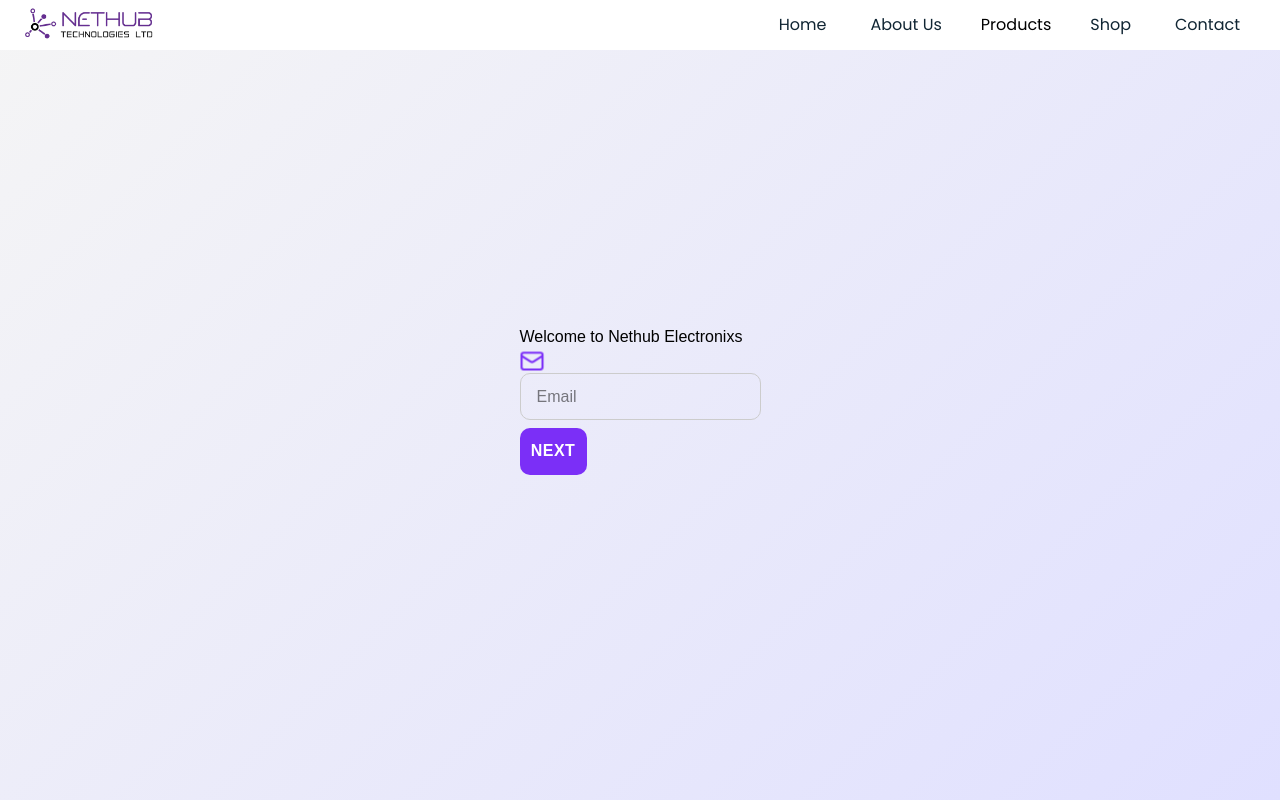
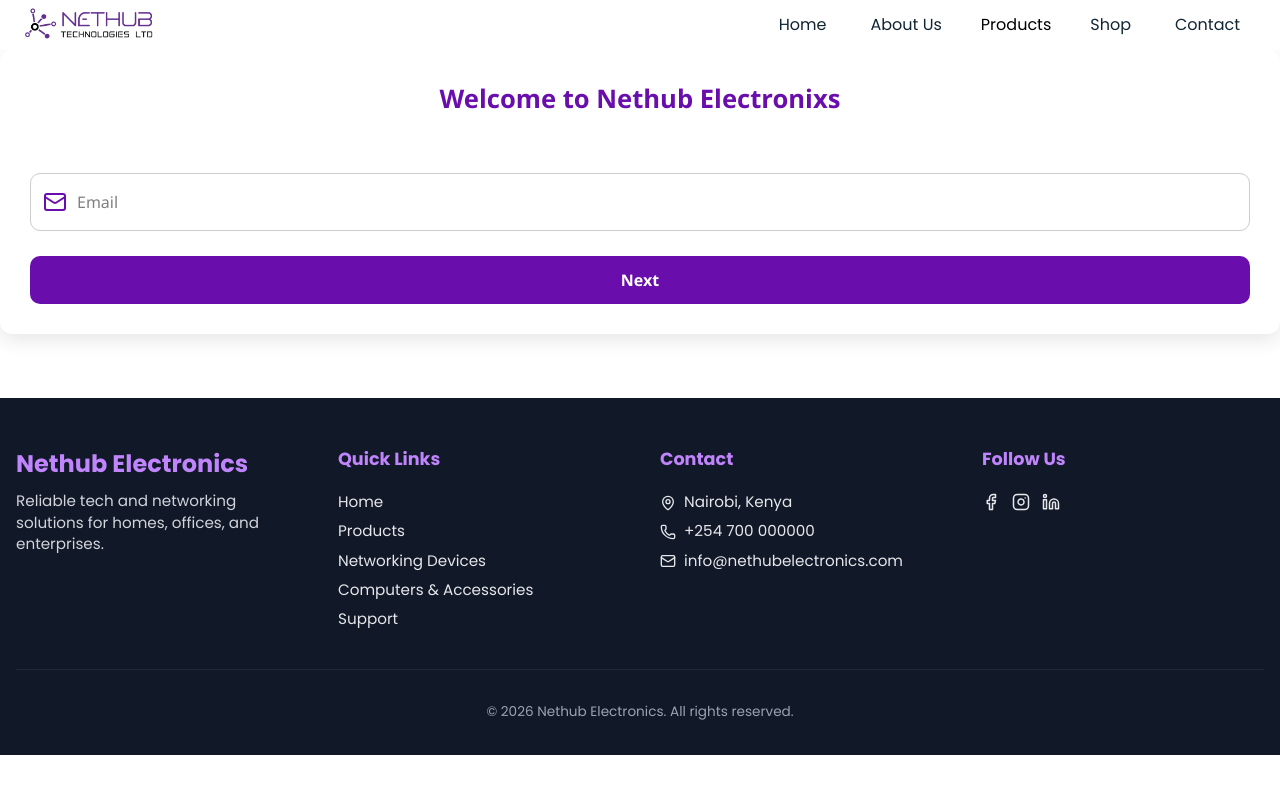
Before and after one commit to Emogy-reunion/nethub_frontend, a Next.js app: page /guest/login in a window 1280 px wide. Shown: the top 800 px of the page. Built offline with nearby package versions, Linux system fonts and the light colour scheme.

Commit message:
style: style the new login page

```diff
--- a/src/styles/login/TwoStepLogin.module.css
+++ b/src/styles/login/TwoStepLogin.module.css
@@ -1,166 +1,115 @@
 .container {
-  display: flex;
-  justify-content: center;
-  align-items: center;
-  height: 100vh;
   width: 100%;
-  background: linear-gradient(135deg, #f5f5f5, #e0e0ff);
-  font-family: 'Arial', sans-serif;
-  overflow: hidden;
+  margin: 50px auto;
+  padding: 30px;
+  border-radius: 12px;
+  box-shadow: 0 6px 20px rgba(0, 0, 0, 0.1);
+  background-color: #fff;
+  text-align: center;
+  font-family: 'Segoe UI', sans-serif;
 }
 
-/* ===== Card ===== */
-.card {
-  background: #fff;
-  padding: 3rem 2.5rem;
-  border-radius: 16px;
-  box-shadow: 0 25px 50px rgba(0, 0, 0, 0.2);
-  width: 500px;
-  position: relative;
-  overflow: hidden;
-  transition: all 0.5s ease;
+/* Main title */
+.title {
+  color: #6a0dad; /* Purple to match your logo */
+  margin-bottom: 30px;
+  font-size: 1.6rem;
+  font-weight: 600;
 }
 
-/* ===== Heading ===== */
-.heading {
-  text-align: center;
-  margin-bottom: 2rem;
-  color: #7B2FF7; /* Nethub purple */
-  font-weight: 700;
-  font-size: 1.6rem;
-  letter-spacing: 0.5px;
-  animation: fadeIn 1s ease;
+/* Form styling */
+.form {
+  display: flex;
+  flex-direction: column;
+  gap: 25px;
 }
 
-/* ===== Steps ===== */
-.step {
+/* Input group with icon */
+.inputGroup {
   display: flex;
-  flex-direction: column;
-  gap: 1rem;
-  position: absolute;
-  width: 100%;
-  top: 20px;
-  left: 0;
-  opacity: 0;
-  transform: translateX(100%);
-  transition: all 0.5s ease-in-out;
+  align-items: center;
+  border: 1px solid #ccc;
+  padding: 10px 12px;
+  border-radius: 10px;
+  transition: border 0.2s;
 }
 
-.step.active {
-  opacity: 1;
-  transform: translateX(0);
-  position: relative;
+.inputGroup:focus-within {
+  border-color: #6a0dad;
 }
 
-.step.inactive {
-  opacity: 0;
-  transform: translateX(-100%);
-  pointer-events: none;
+/* Icon inside input */
+.icon {
+  margin-right: 10px;
+  color: #6a0dad;
+  min-width: 20px;
 }
 
-/* ===== Labels & Icons ===== */
-.label {
-  font-weight: 500;
-  display: flex;
-  align-items: center;
-  gap: 0.5rem;
-  color: #333;
-  font-size: 0.95rem;
+/* Input fields */
+.input {
+  flex: 1;
+  border: none;
+  outline: none;
+  font-size: 1rem;
+  padding: 6px 0;
 }
 
-.icon {
-  color: #7B2FF7;
-  font-size: 1.3rem;
-  animation: iconPulse 1.5s infinite;
+/* Buttons container */
+.buttons {
+  display: flex;
+  justify-content: space-between;
+  gap: 10px;
 }
 
-/* ===== Inputs ===== */
-.input {
-  padding: 0.65rem 1rem;
+/* Primary button (Next / Login) */
+.button {
+  flex: 1;
+  padding: 12px 0;
+  border: none;
   border-radius: 10px;
-  border: 1px solid #ccc;
-  font-size: 1rem;
-  transition: all 0.3s ease;
-}
-
-.input:focus {
-  border-color: #7B2FF7;
-  box-shadow: 0 0 10px rgba(123, 47, 247, 0.3);
-  outline: none;
-}
-
-/* ===== Buttons ===== */
-.button {
-  padding: 0.7rem;
-  border-radius: 10px;
-  border: none;
-  background: #7B2FF7;
+  background-color: #6a0dad;
   color: #fff;
   font-weight: bold;
+  font-size: 1rem;
   cursor: pointer;
-  transition: all 0.3s ease;
-  text-transform: uppercase;
-  letter-spacing: 0.5px;
+  transition: background 0.2s;
 }
 
 .button:hover {
-  background: #5a1dc1;
-  transform: translateY(-2px);
-  box-shadow: 0 6px 15px rgba(123, 47, 247, 0.3);
+  background-color: #5809a0;
 }
 
-.buttonSecondary {
-  padding: 0.7rem;
+/* Back button */
+.backButton {
+  flex: 1;
+  padding: 12px 0;
+  border: 1px solid #6a0dad;
   border-radius: 10px;
-  border: 1px solid #ccc;
-  background: #fff;
-  color: #333;
+  background-color: #fff;
+  color: #6a0dad;
+  font-weight: bold;
+  font-size: 1rem;
   cursor: pointer;
-  transition: all 0.3s ease;
+  transition: background 0.2s, color 0.2s;
 }
 
-.buttonSecondary:hover {
-  background: #f0f0ff;
-  transform: translateY(-1px);
+.backButton:hover {
+  background-color: #6a0dad;
+  color: #fff;
 }
 
-/* ===== Buttons Container ===== */
-.buttons {
-  display: flex;
-  justify-content: space-between;
-  margin-top: 0.5rem;
+/* Responsive: mobile-friendly */
+@media (max-width: 480px) {
+  .container {
+    padding: 20px;
+    margin: 30px 15px;
+  }
+
+  .title {
+    font-size: 1.4rem;
+  }
+
+  .button, .backButton {
+    font-size: 0.95rem;
+  }
 }
-
-/* ===== Animations ===== */
-@keyframes fadeIn {
-  from { opacity: 0; transform: translateY(-20px); }
-  to { opacity: 1; transform: translateY(0); }
-}
-
-@keyframes iconPulse {
-  0%, 100% { transform: scale(1); }
-  50% { transform: scale(1.2); }
-}
-
-/* ===== Optional Smooth Fade for Step Transitions ===== */
-.step-enter {
-  opacity: 0;
-  transform: translateX(100%);
-}
-
-.step-enter-active {
-  opacity: 1;
-  transform: translateX(0);
-  transition: all 0.5s ease-in-out;
-}
-
-.step-exit {
-  opacity: 1;
-  transform: translateX(0);
-}
-
-.step-exit-active {
-  opacity: 0;
-  transform: translateX(-100%);
-  transition: all 0.5s ease-in-out;
-}
```
